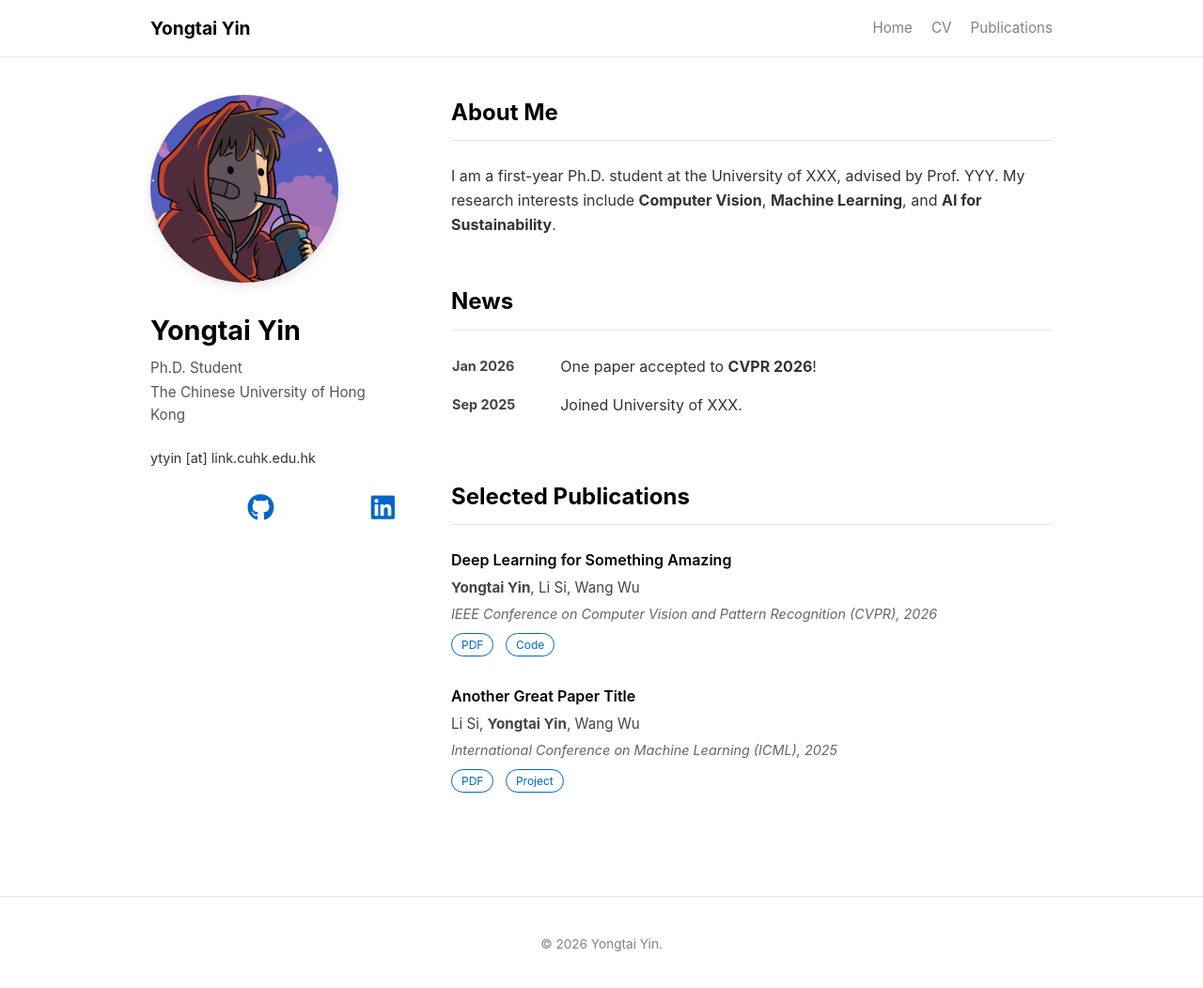
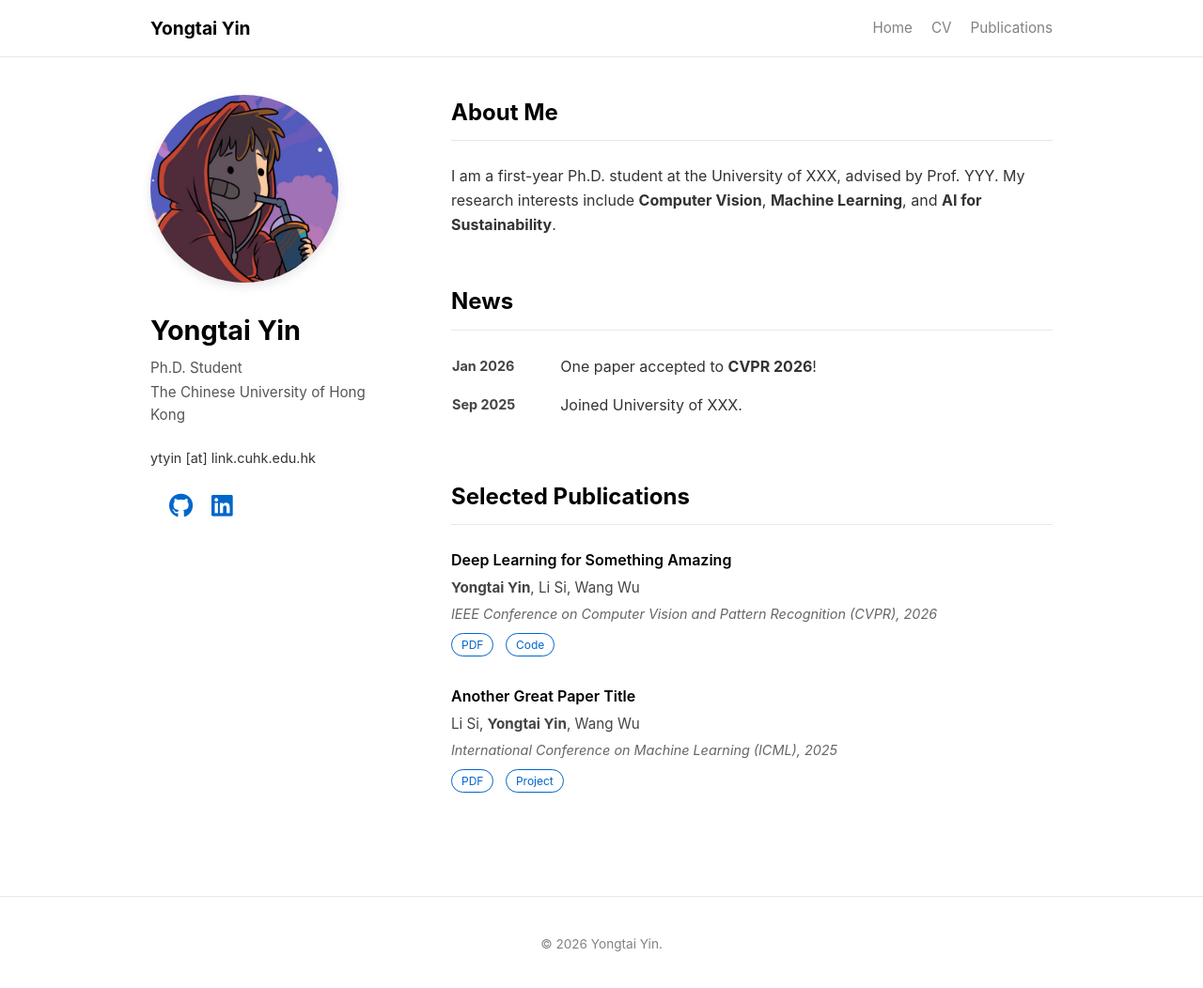
Before and after one commit to yongtai-yin/yongtai-yin.github.io, a Jekyll site: the page built from index.md, in a window 1280 px wide and 1057 px high. Shown: the top 1052 px of the window at 94% size. Built offline with Jekyll 4.4.1, drawn with Linux system fonts in a browser that asks for light colours; a style sheet for code colours, icons or effects is not loaded.

Commit message:
Refactor social links layout in profile section for improved spacing and visibility

```diff
--- a/_layouts/default.html
+++ b/_layouts/default.html
@@ -36,7 +36,7 @@
                     <div class="profile-bio">{{ page.bio_school }}</div>
                     <div class="profile-contact">
                         <p>{{ page.email }}</p>
-                        <div style="display: flex; justify-content: space-between; font-size: 2em; margin-top: 10px; width: 100%;">
+                        <div style="display: flex; gap: 20px; font-size: 1.8em; margin-top: 15px;">
                             {% for social in page.socials %}
                             <a href="{{ social.url }}" title="{{ social.name }}">
                                 {% if social.icon %}
```
